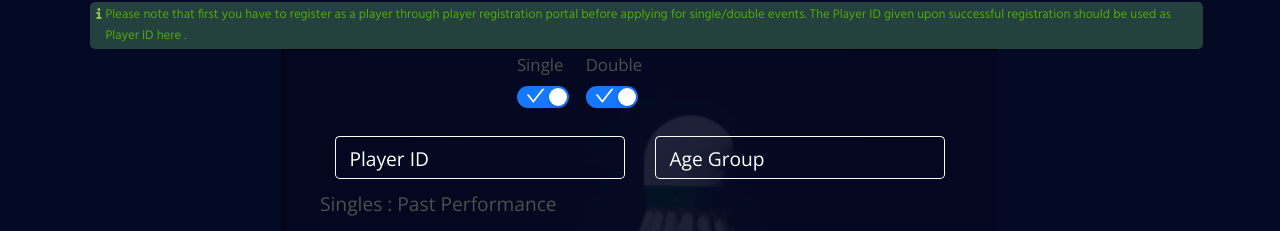
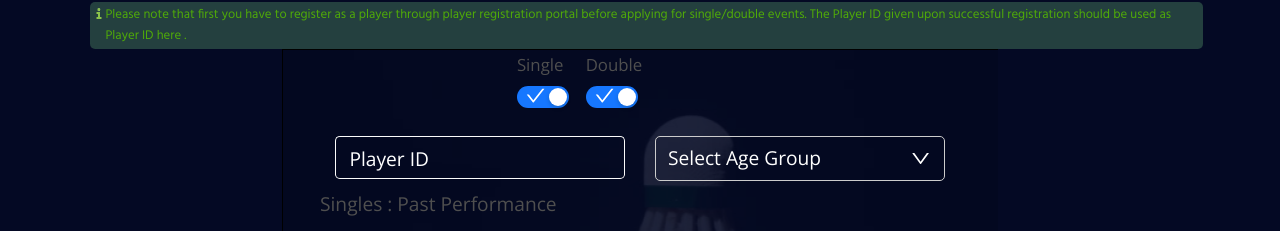
Before and after one commit to UMiSF/umisf-client, a React (Create React App) app: page /register/all in a window 1280 px wide. Shown: the part 168-399 px from the top of the page. Built offline with nearby package versions, Linux system fonts and the light colour scheme; a web font is replaced by a local one.

Commit message:
primary select button added

```diff
--- a/src/Views/RegistrationPage/RegisterAll/RegisterAll.jsx
+++ b/src/Views/RegistrationPage/RegisterAll/RegisterAll.jsx
@@ -5,18 +5,15 @@ import info from "../../../assests/images/info.gif";
 import { Form } from "react-bootstrap";
 import { MDBContainer, MDBInput, MDBBtn, MDBCol, MDBRow } from "mdb-react-ui-kit";
 import TableRow from "../Common/AddTablePerf/TableRow";
-import plus from "../../../assests/images/plus.png";
 import Axios from "axios";
-import { CheckCircleTwoTone, ExclamationCircleTwoTone, PlusCircleTwoTone, MinusCircleTwoTone } from "@ant-design/icons";
-import { Modal } from "antd";
-import { message } from "antd";
-import { CheckOutlined, CloseOutlined } from "@ant-design/icons";
-import { Switch } from "antd";
+import { CheckCircleTwoTone, ExclamationCircleTwoTone, PlusCircleTwoTone, MinusCircleTwoTone, CheckOutlined, CloseOutlined, DownOutlined } from "@ant-design/icons";
+import { Modal, message, Switch, Select, Space } from "antd";
+import Dropdown from "../../../common/Dropdown/Dropdown";
 const RegisterAll = () => {
   const [validated, setValidated] = useState(false); //form validation
   const [single, setSingle] = useState({
     player: "",
-    ageGroup: "",
+    ageGroup: "Select Age Group",
     pastPerformance: [],
     paymentMethod: "",
     paymentSlip: "",
@@ -25,12 +22,25 @@ const RegisterAll = () => {
   const [double, setDouble] = useState({
     player: "",
     playerPartner: "",
-    ageGroup: "",
+    ageGroup: "Select Age Group",
     pastPerformance: [],
     paymentMethod: "",
     paymentSlip: "",
   });
-
+  const items = [
+    {
+      key: "1",
+      label: "Item 1",
+    },
+    {
+      key: "2",
+      label: "Item 2",
+    },
+    {
+      key: "3",
+      label: "Item 3",
+    },
+  ];
   const [isBankTransfer, setIsBankTransfer] = useState(false);
   const [singlePastPerformanceArray, setSinglePastPerformanceArray] = useState([
     { name: "", level: "", place: "" },
@@ -54,9 +64,14 @@ const RegisterAll = () => {
   const [isSubmitting, setIsSubmitting] = useState(false);
   const [isPlayingSingle, setIsplayingSingle] = useState(true);
   const [isPlayingDouble, setIsplayingDouble] = useState(true);
+  const ageOptions = ['Under 9', 'Under 11', 'Under 13', 'Under 15', 'Staff']
+  const [ageGrpup, setAgeGroup] = useState("Select Age Group");
+  const paymentOptions = ['On-site', 'Bank Transfer']
+  const [payment, setPayment] = useState("Select Payment Method");
   //const [isPlayingMix, setIsplayingMix] = useState(true);
   let doneSingle = { success: false, message: "", valid: false, data: "" };
   let doneDouble = { success: false, message: "", valid: false, validP: false, data: "", dataP: "" };
+
   useEffect(() => {
     if (isSubmitting) {
       // show loading message
@@ -159,8 +174,7 @@ const RegisterAll = () => {
     });
   };
 
-  const changeAgeGroup = (e) => {
-    const value = e.target.value;
+  const changeAgeGroup = (value) => {
 
     setSingle((prevValue) => {
       return { ...prevValue, ageGroup: value };
@@ -171,8 +185,7 @@ const RegisterAll = () => {
     });
   };
 
-  const changePaymentMethod = (e) => {
-    const value = e.target.value;
+  const changePaymentMethod = (value) => {
 
     setSingle((prevValue) => {
       return { ...prevValue, paymentMethod: value };
@@ -327,13 +340,12 @@ const RegisterAll = () => {
     const doublePerf = arrangePerformanceArray(doublePastPerformanceArray);
 
     //form validation
-    if (form.checkValidity() === false || (isPlayingDouble && (double.player === double.playerPartner))) {
+    if (form.checkValidity() === false || (isPlayingDouble && double.player === double.playerPartner)) {
       e.stopPropagation();
-      (isPlayingDouble && (double.player === double.playerPartner)) && message.error("Player and the Partner have the same ID !! ")
+      isPlayingDouble && double.player === double.playerPartner && message.error("Player and the Partner have the same ID !! ");
     }
     if (singlePerf.includes("~error~") || doublePerf.includes("~error~")) {
       e.stopPropagation();
-
     }
     setValidated(true);
 
@@ -523,7 +535,7 @@ const RegisterAll = () => {
                   />
                 </MDBCol>
                 <MDBCol>
-                  <MDBInput
+                  {/* <MDBInput
                     wrapperClass="mb-1"
                     label="Age Group"
                     labelClass="text-white"
@@ -533,7 +545,9 @@ const RegisterAll = () => {
                     onChange={changeAgeGroup}
                     required
                     contrast
-                  />
+                  /> */}
+                  <Dropdown options = {ageOptions} handleClick={(option)=>{setAgeGroup(option); changeAgeGroup(option)}} value={ageGrpup}/>
+
                 </MDBCol>
               </div>
               <div className="mb-1">
@@ -688,17 +702,7 @@ const RegisterAll = () => {
             {(isPlayingDouble || isPlayingSingle) && (
               <div className="d-flex flex-row mb-4 ">
                 <MDBCol>
-                  <MDBInput
-                    wrapperClass="mb-4"
-                    label="Payment Method"
-                    labelClass="text-white"
-                    name="paymentMethod"
-                    type="text"
-                    value={isPlayingSingle ? single.paymentMethod : double.paymentMethod}
-                    onChange={changePaymentMethod}
-                    required
-                    contrast
-                  />
+                <Dropdown options = {paymentOptions} handleClick={(option)=>{setPayment(option); changePaymentMethod(option)}} value={payment}/>
                 </MDBCol>
                 {isBankTransfer && (
                   <MDBCol>
--- /dev/null
+++ b/src/common/Dropdown/Dropdown.jsx
@@ -0,0 +1,40 @@
+
+import React, { useState} from 'react';
+import styles from './Dropdown.module.css';
+import { DownOutlined } from '@ant-design/icons';
+const Dropdown = ({ options, value, handleClick}) => {
+  const [isOpen, setIsOpen] = useState(false);
+
+  const toggleOpen = () => {
+    setIsOpen(!isOpen);
+  };
+
+
+
+  return (
+    <div className={styles.selectContainer}>
+      <div className={styles.selectedValue} onClick={toggleOpen}>
+        {value}
+        <DownOutlined  className={styles.down}/>
+      </div>
+
+      {isOpen && (
+        <div className={styles.optionsContainer}>
+          {options.map((option) => (
+            <div
+              key={option}
+              className={styles.option}
+              onClick={() => {handleClick(option); toggleOpen()}}
+            >
+              {option}
+            </div>
+
+          ))}
+
+        </div>
+      )}
+    </div>
+  );
+};
+
+export default Dropdown;
--- /dev/null
+++ b/src/common/Dropdown/Dropdown.module.css
@@ -0,0 +1,43 @@
+.selectContainer {
+    position: relative;
+    width: 100%;
+    font-size: 14px;
+    color: white;
+
+  }
+
+  .selectedValue {
+    padding: 6px 12px;
+    border: 1px solid #ccc;
+    border-radius: 5px;
+
+  }
+
+  .optionsContainer {
+    position: absolute;
+    top: 100%;
+    left: 0;
+    width: 100%;
+    max-height: 200px;
+    overflow-y: auto;
+    background-color: #111c4e;
+    border: 1px solid #ccc;
+    z-index: 1;
+  }
+
+  .option {
+    padding: 8px 12px;
+    cursor: pointer;
+  }
+
+  .option:hover{
+    background-color: rgb(16, 23, 60);
+  }
+
+  .down{
+    cursor: pointer;
+    position: relative;
+    float: right;
+    margin-right: 2px;
+    margin-top: 2%;
+  }
```
